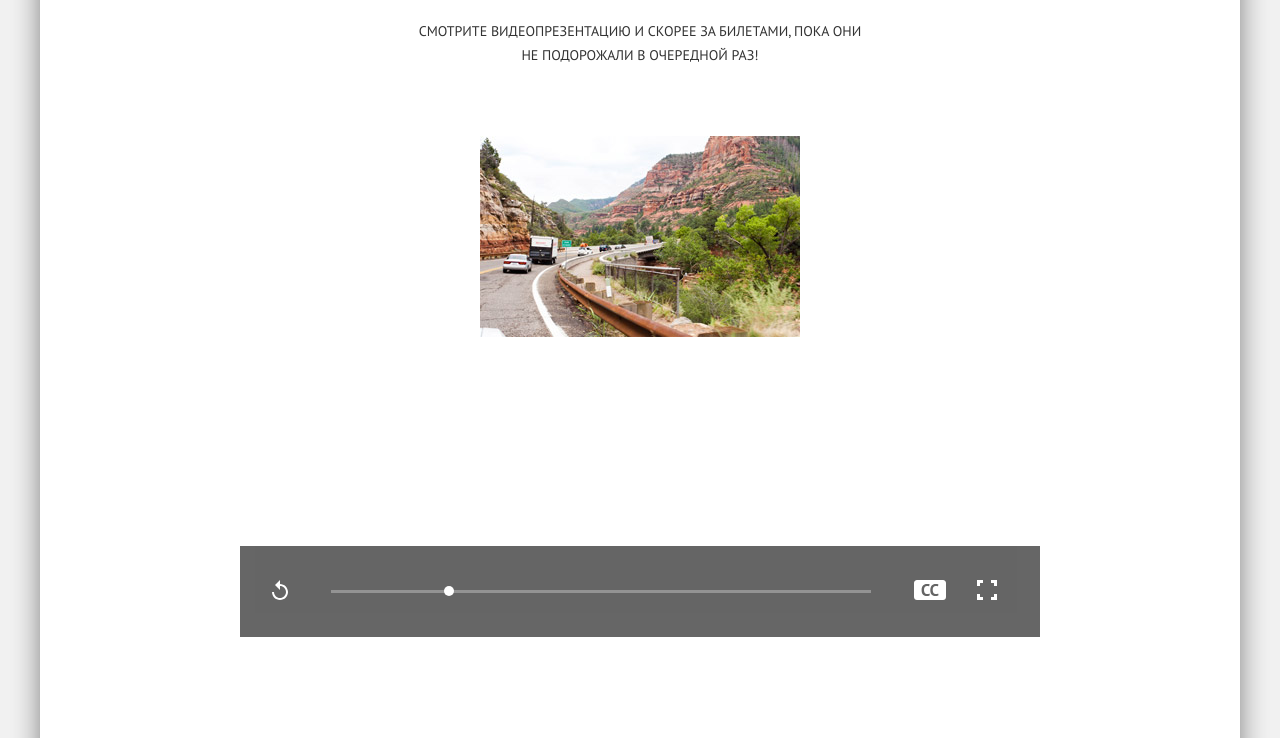
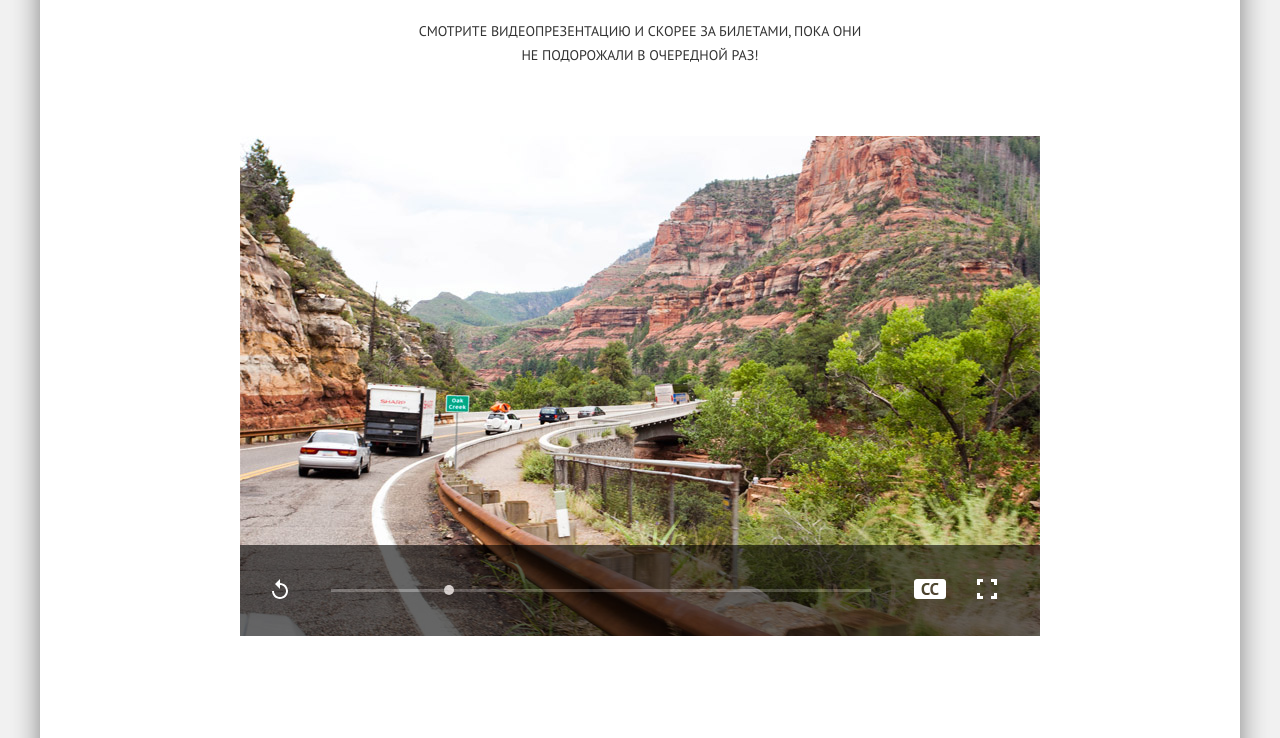
Before and after one commit to leQuimera/218165-sedona, a website: page photo.html in a window 1280 px wide. Shown: the part 1420-2158 px from the top of the page. Drawn offline with nearby package versions, Linux system fonts and the light colour scheme; files that its build step writes are made by us from their sources; files whose address does not match are found by name.

Commit message:
Ретина

```diff
--- a/sass/blocks/post.scss
+++ b/sass/blocks/post.scss
@@ -34,21 +34,21 @@
 
   @media #{$bp-width-tablet} {
     width: 324px;
+    height: 267px;
   }
 
   @media #{$bp-width-desktop} {
     width: 400px;
-    height: 267px;
   }
 
   &--grand {
     @media #{$bp-width-tablet} {
       width: 648px;
+      height: 400px;
     }
 
     @media #{$bp-width-desktop} {
       width: $dsk-width;
-      height: 400px;
     }
   }
 }
@@ -62,7 +62,7 @@
     align-items: flex-end;
     padding-left: 20px;
     padding-right: 16px;
-    padding-bottom: 16px;
+    padding-bottom: 15px;
     background-color: $ghostwhite;
   }
 
--- a/sass/blocks/video.scss
+++ b/sass/blocks/video.scss
@@ -28,7 +28,7 @@
 
   @media #{$bp-width-tablet} {
     padding: 0 162px;
-    margin-bottom: 71px;
+    margin-bottom: 73px;
   }
 
   @media #{$bp-width-desktop} {
@@ -38,21 +38,38 @@
 }
 
 .video__content {
-  width: 100%;
+  width: 320px;
   padding-top: 156px;
   background-image: url("../img/video-mobile@1x.jpg");
   background-position: top center;
   background-repeat: no-repeat;
+
+  @media #{$bp-width-mobile} and #{$retina-dpi}, #{$bp-width-mobile} and #{$retina-dppx} {
+    background-image: url("../img/video-mobile@2x.jpg");
+    background-size: 320px auto;
+  }
 
   @media #{$bp-width-tablet} {
     position: relative;
     width: 648px;
     padding-top: 500px;
     margin: 0 auto;
+    background-image: url("../img/video-tablet@1x.jpg");
+
+    @media #{$bp-width-tablet} and #{$retina-dpi}, #{$bp-width-tablet} and #{$retina-dppx} {
+      background-image: url("../img/video-tablet@2x.jpg");
+      background-size: 648px auto;
+    }
   }
 
   @media #{$bp-width-desktop} {
     width: 800px;
+    background-image: url("../img/video-desktop@1x.jpg");
+
+    @media #{$bp-width-desktop} and #{$retina-dpi}, #{$bp-width-desktop} and #{$retina-dppx} {
+      background-image: url("../img/video-desktop@2x.jpg");
+      background-size: 800px auto;
+    }
   }
 }
 
@@ -68,7 +85,7 @@
   @media #{$bp-width-tablet} {
     width: 648px;
     height: 91px;
-    margin-top: -90px;
+    margin-top: -91px;
   }
 
   @media #{$bp-width-desktop} {
```
